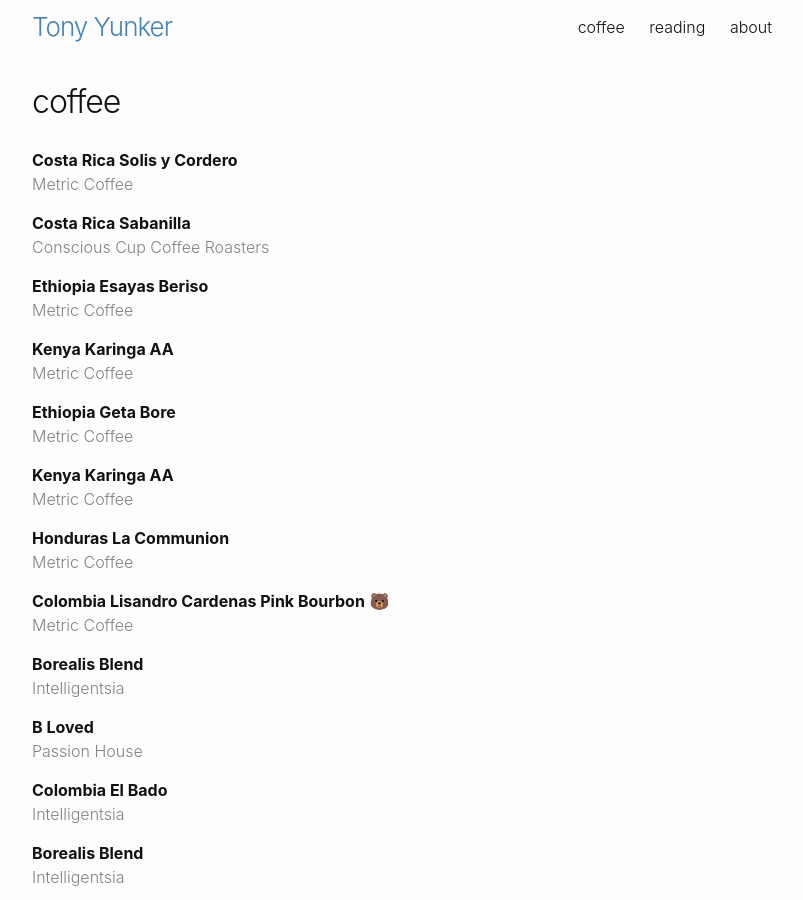
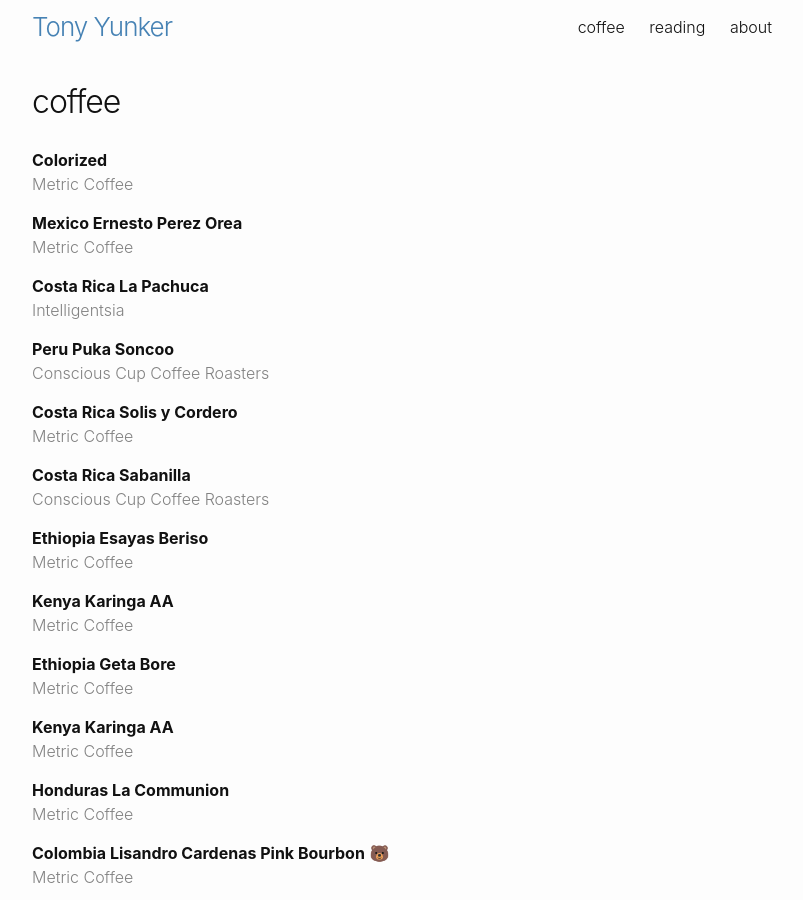
Before and after one commit to ayunker/ayunker.github.io, a Jekyll site: the page built from logs/coffee.md, in a window 1280 px wide and 900 px high. Shown: the whole window, without its empty margins (238-1041 px from the left). Built offline with Jekyll 4.4.1, drawn with Linux system fonts in a browser that asks for light colours.

Commit message:
UPDATE coffee and book lists

```diff
--- a/logs/coffee.md
+++ b/logs/coffee.md
@@ -2,6 +2,18 @@
 layout: page
 title: coffee
 ---
+
+**Colorized**\\
+<span class="grey-text">Metric Coffee</span>
+
+**Mexico Ernesto Perez Orea**\\
+<span class="grey-text">Metric Coffee</span>
+
+**Costa Rica La Pachuca**\\
+<span class="grey-text">Intelligentsia</span>
+
+**Peru Puka Soncoo**\\
+<span class="grey-text">Conscious Cup Coffee Roasters</span>
 
 **Costa Rica Solis y Cordero**\\
 <span class="grey-text">Metric Coffee</span>
```
Also changed, not shown: logs/reading.md (+9 -0 lines).
